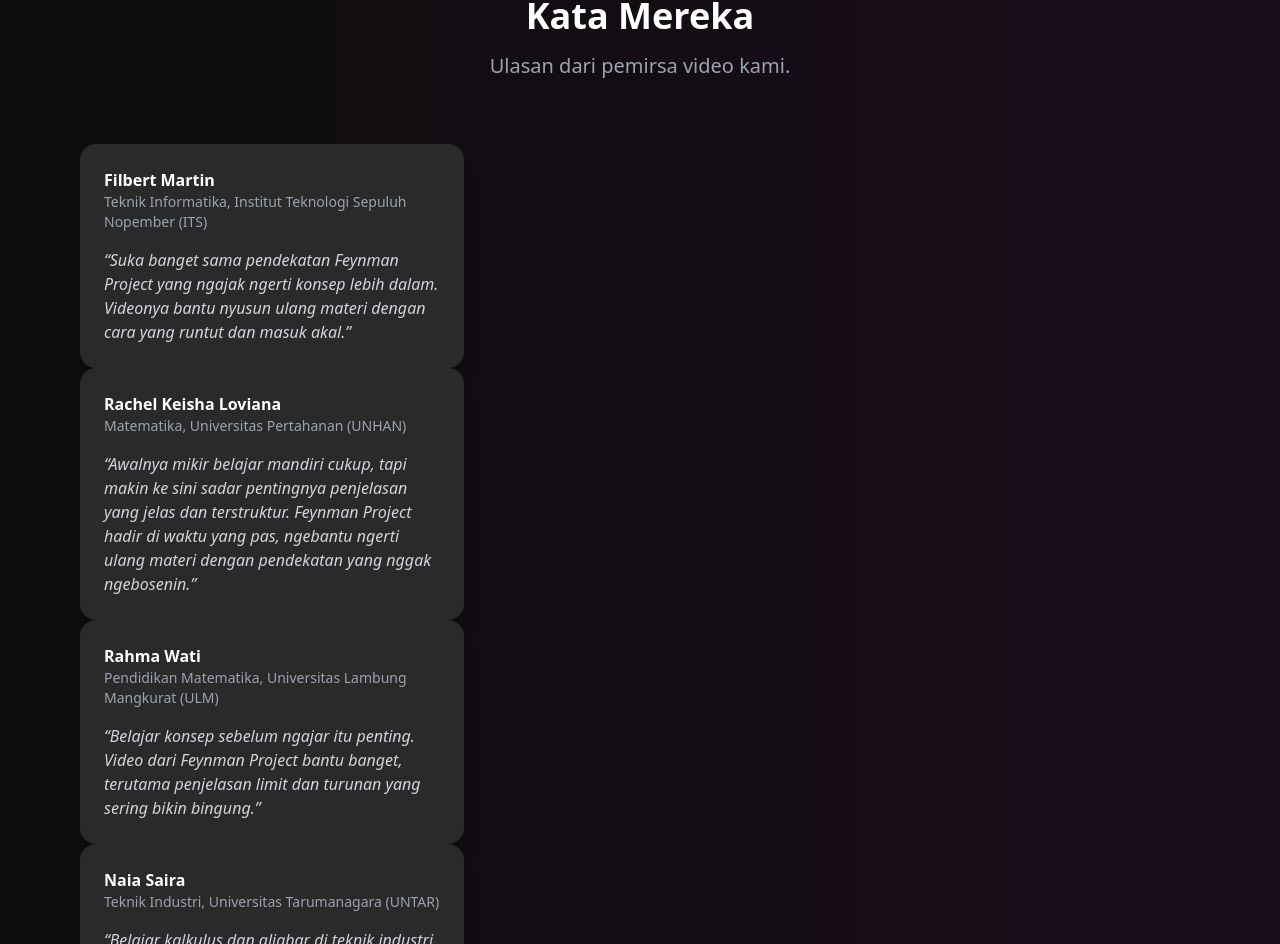
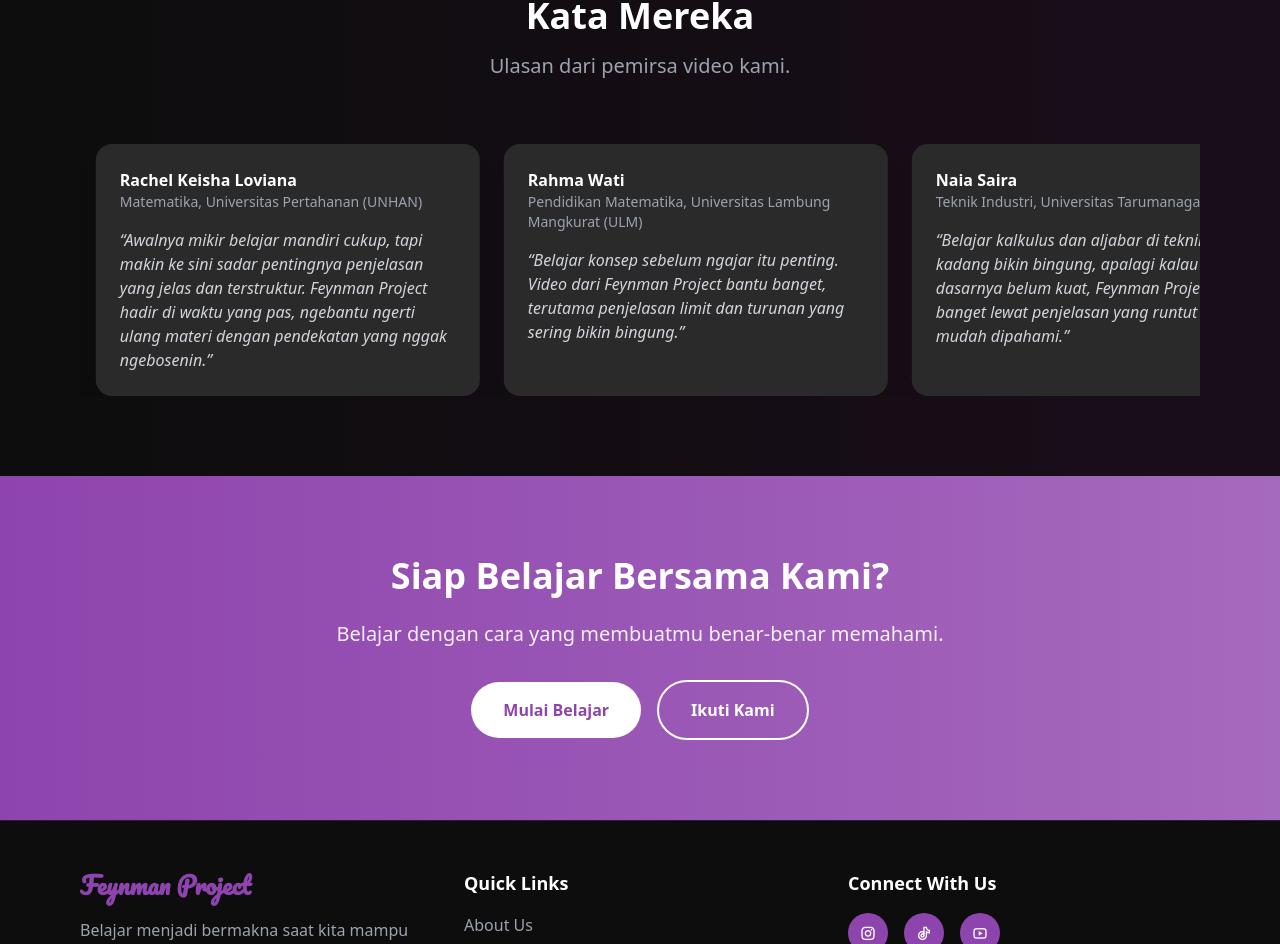
Before and after one commit to FeynmanProject/feynmanproject.github.io, a Next.js app: page / in a window 1280 px wide. Shown: the part 3308-4252 px from the top of the page. Built offline with nearby package versions, Linux system fonts and the light colour scheme.

Commit message:
Update globals.css

```diff
--- a/app/globals.css
+++ b/app/globals.css
@@ -5,13 +5,29 @@
 @tailwind utilities;
 
 @layer utilities {
+  /* 🔒 Hilangkan scrollbar */
   .no-scrollbar {
     -ms-overflow-style: none; /* Internet Explorer 10+ */
     scrollbar-width: none; /* Firefox */
   }
-
   .no-scrollbar::-webkit-scrollbar {
     display: none; /* Chrome, Safari, and Opera */
+  }
+
+  /* 🔄 Animasi scroll testimonial tak henti */
+  @keyframes scrollLeft {
+    0% {
+      transform: translateX(0);
+    }
+    100% {
+      transform: translateX(-50%);
+    }
+  }
+  .testimonial-track {
+    display: flex;
+    gap: 1.5rem;
+    animation: scrollLeft 40s linear infinite;
+    width: max-content; /* supaya tidak terpotong */
   }
 }
 
```
